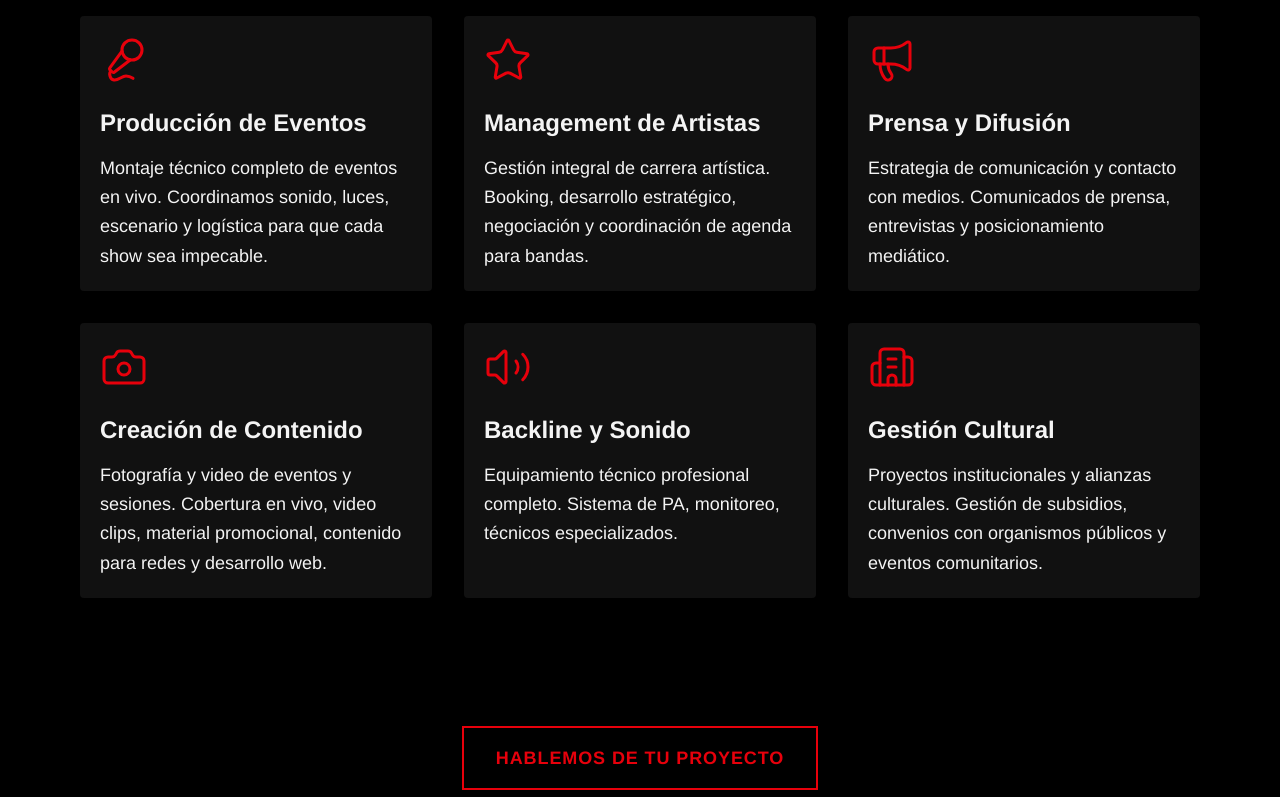
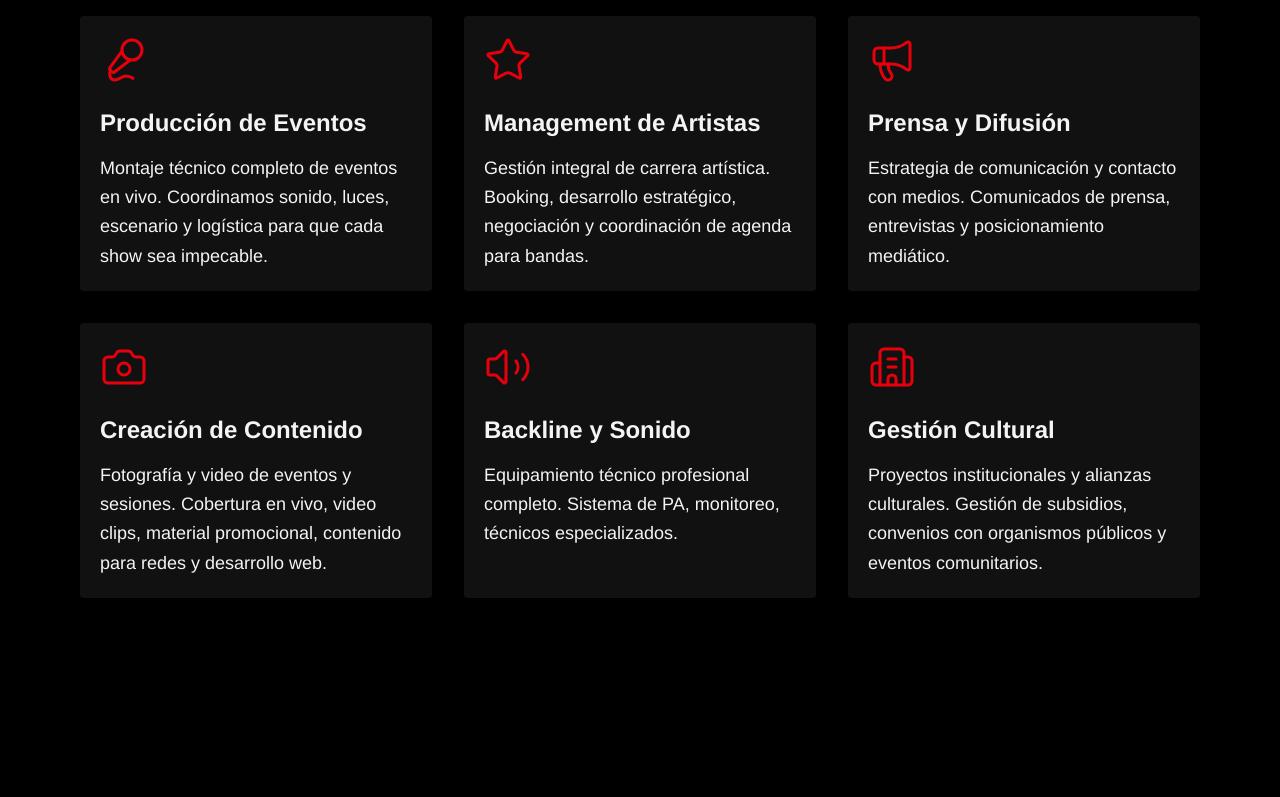
Before and after one commit to joy-amorin/kurtco-producciones-web, a Next.js app in the folder kurtco-producciones/: page / in a window 1280 px wide. Shown: the part 2000-2797 px from the top of the page. Built offline with nearby package versions, Linux system fonts and the light colour scheme.

Commit message:
refactor: move CTA from service section to Contact

```diff
--- a/kurtco-producciones/src/app/servicios/Servicios.jsx
+++ b/kurtco-producciones/src/app/servicios/Servicios.jsx
@@ -55,20 +55,6 @@ const ServicesSection = () => {
           })}
         </div>
       </div>
-
-      {/* CTA */}
-      <div className="max-w-7xl mx-auto mt-20 lg:mt-32 text-center">
-        <a
-            href="https://wa.me/59895414520"
-            target="_blank"
-            rel="noopener noreferrer"
-            className="group relative inline-block text-center px-8 py-4 bg-transparent border-2 border-red-600 text-red-600 font-bold text-base lg:text-lg uppercase tracking-wider overflow-hidden transition-colors duration-300 hover:text-white">
-            <span className="absolute inset-0 bg-red-600 transform translate-y-full group-hover:translate-y-0 transition-transform duration-300 ease-out"></span>
-            <span className="relative z-10">Hablemos de tu proyecto</span>
-            <span className="absolute inset-0 border-2 border-red-600 group-hover:animate-ping opacity-0 group-hover:opacity-75"></span>
-        </a>
-      </div>
-
     </section>
   );
 };
```
